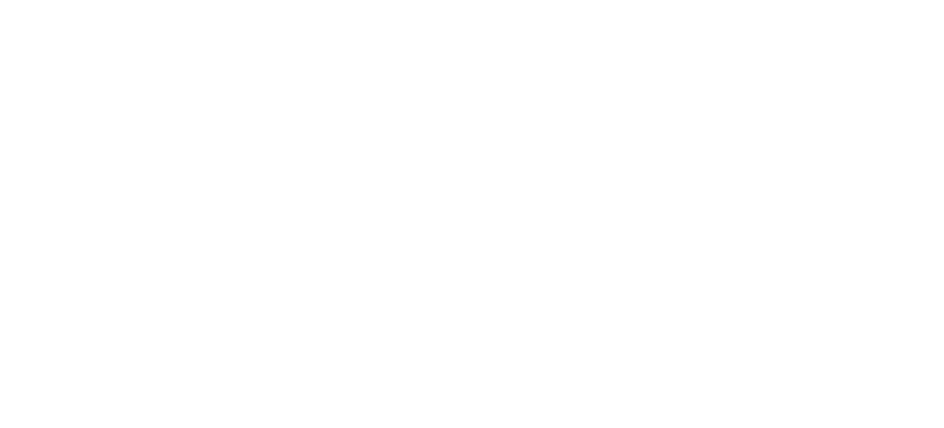
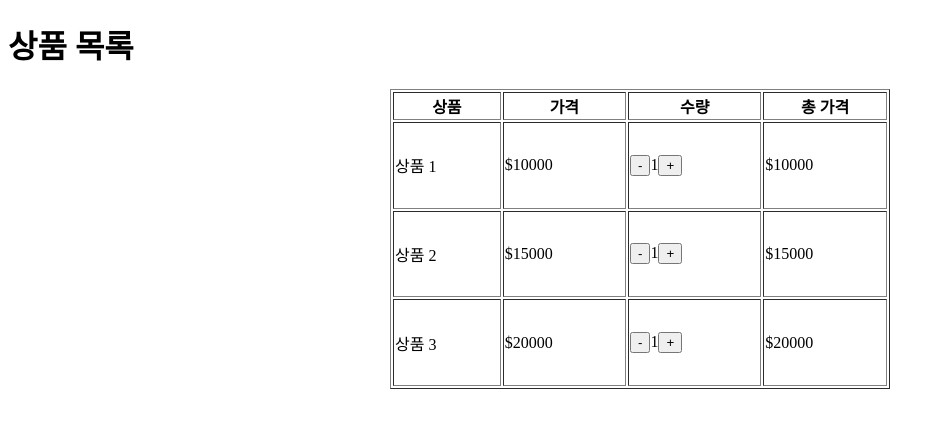
Before and after one commit to prgrms-be-devcourse/BE-04-KurlyMurly, a React (Create React App) app in the folder front/: page /Cart in a window 1280 px wide. Before the commit this address had no page. Shown: the top 428 px of the page, without its empty margins (0-944 px from the left). Built offline with nearby package versions, Linux system fonts and the light colour scheme.

Commit message:
[KM-184] 추가:장바구니 페이지 구현

```diff
--- a/front/src/App.jsx
+++ b/front/src/App.jsx
@@ -1,12 +1,14 @@
-import { BrowserRouter, Route, Routes } from 'react-router-dom';
-import { Home, SignUp } from './pages';
+import {BrowserRouter, Route, Routes} from 'react-router-dom';
+import {Home, SignUp} from './pages';
+import Cart from "./pages/Cart";
 
 const App = () => {
     return (
         <BrowserRouter>
             <Routes>
-        <Route path="/" element={<Home />} />
-        <Route path="/sign-up" element={<SignUp />} />
+                <Route path="/" element={<Home/>}/>
+                <Route path="/sign-up" element={<SignUp/>}/>
+                <Route path="/Cart" element={<Cart/>}/>
             </Routes>
         </BrowserRouter>
     );
--- /dev/null
+++ b/front/src/pages/Cart.jsx
@@ -0,0 +1,82 @@
+import React, { useState } from 'react';
+
+function Cart() {
+    const [cart, setCart] = useState({
+        cartId : '',
+        isIncrease : ''
+    });
+
+    const [items, setItems] = useState([
+        {cartId: 1, productId: 1, name: '상품 1', price: 10000, quantity: 1 },
+        {cartId: 1, productId: 2, name: '상품 2', price: 15000, quantity: 1 },
+        {cartId: 1, productId: 3, name: '상품 3', price: 20000, quantity: 1 },
+    ]);
+
+    const increaseQuantity = (cartId,productId) => {
+        const updatedProducts = items.map((cart) => {
+            if (cart.cartId === cartId && cart.productId === productId) {
+                setCart(cartId,true);
+                fetch("http://localhost:8080/users/carts",{
+                    method : "PUT",
+                    headers : {
+                        "Content-Type":"application/json; charset=utf-8"
+                    },
+                    body: JSON.stringify(cart)
+                })
+                return { ...cart, quantity: cart.quantity + 1 };
+            }
+            return cart;
+        });
+        setItems(updatedProducts);
+    };
+
+    const decreaseQuantity = (cartId,productId) => {
+        const updatedCarts = items.map((cart) => {
+            if (cart.cartId === cartId && cart.productId === productId && cart.quantity > 1) {
+                setCart(productId,false);
+                fetch("http://localhost:8080/users/carts",{
+                    method : "PUT",
+                    headers : {
+                        "Content-Type":"application/json; charset=utf-8"
+                    },
+                    body: JSON.stringify(cart)
+                })
+                return { ...cart, quantity: cart.quantity - 1 };
+            }
+            return cart;
+        });
+        setItems(updatedCarts);
+    };
+
+    return (
+        <div className="App">
+            <h1>상품 목록</h1>
+            <table border="1" width ="500" height="300" align = "center">
+                <thead>
+                <tr>
+                    <th>상품</th>
+                    <th>가격</th>
+                    <th>수량</th>
+                    <th>총 가격</th>
+                </tr>
+                </thead>
+                <tbody>
+                {items.map((cart) => (
+                    <tr key={cart.id}>
+                        <td>{cart.name}</td>
+                        <td>${cart.price}</td>
+                        <td>
+                            <button onClick={() => decreaseQuantity(cart.cartId,cart.productId)}>-</button>
+                            {cart.quantity}
+                            <button onClick={() => increaseQuantity(cart.cartId,cart.productId)}>+</button>
+                        </td>
+                        <td>${cart.price * cart.quantity}</td>
+                    </tr>
+                ))}
+                </tbody>
+            </table>
+        </div>
+    );
+}
+
+export default Cart;
--- a/front/src/pages/Home.jsx
+++ b/front/src/pages/Home.jsx
@@ -1,4 +1,4 @@
-import { useNavigate } from 'react-router-dom';
+import {useNavigate} from 'react-router-dom';
 
 const Home = () => {
     const navigate = useNavigate();
@@ -42,6 +42,13 @@
                 >
                     베스트
                 </button>
+                <button
+                    onClick={() => {
+                        navigate(`/cart`);
+                    }}
+                >
+                    장바구니
+                </button>
             </div>
         </div>
     );
```
Also changed, not shown: 1 other file (tests, documents, lock files or other folders). Lines whose indentation alone changed are shown as unchanged.
